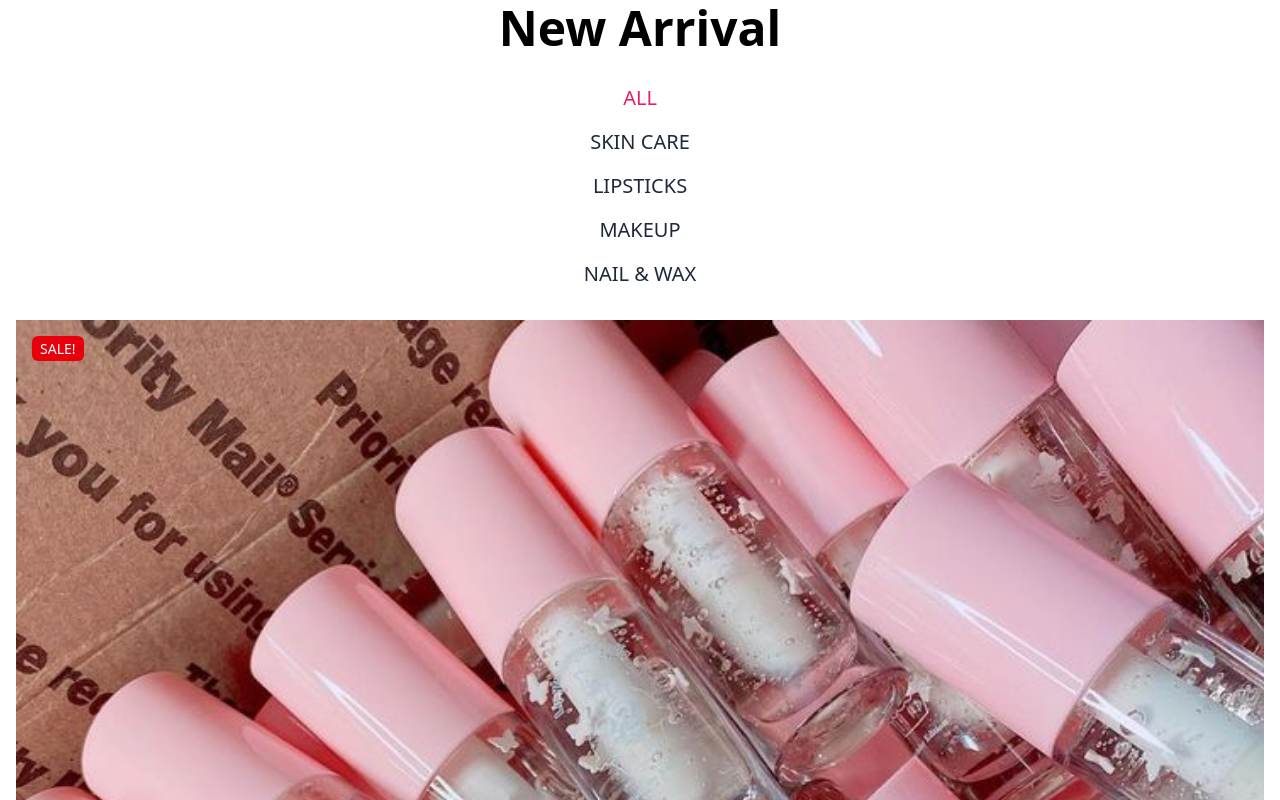
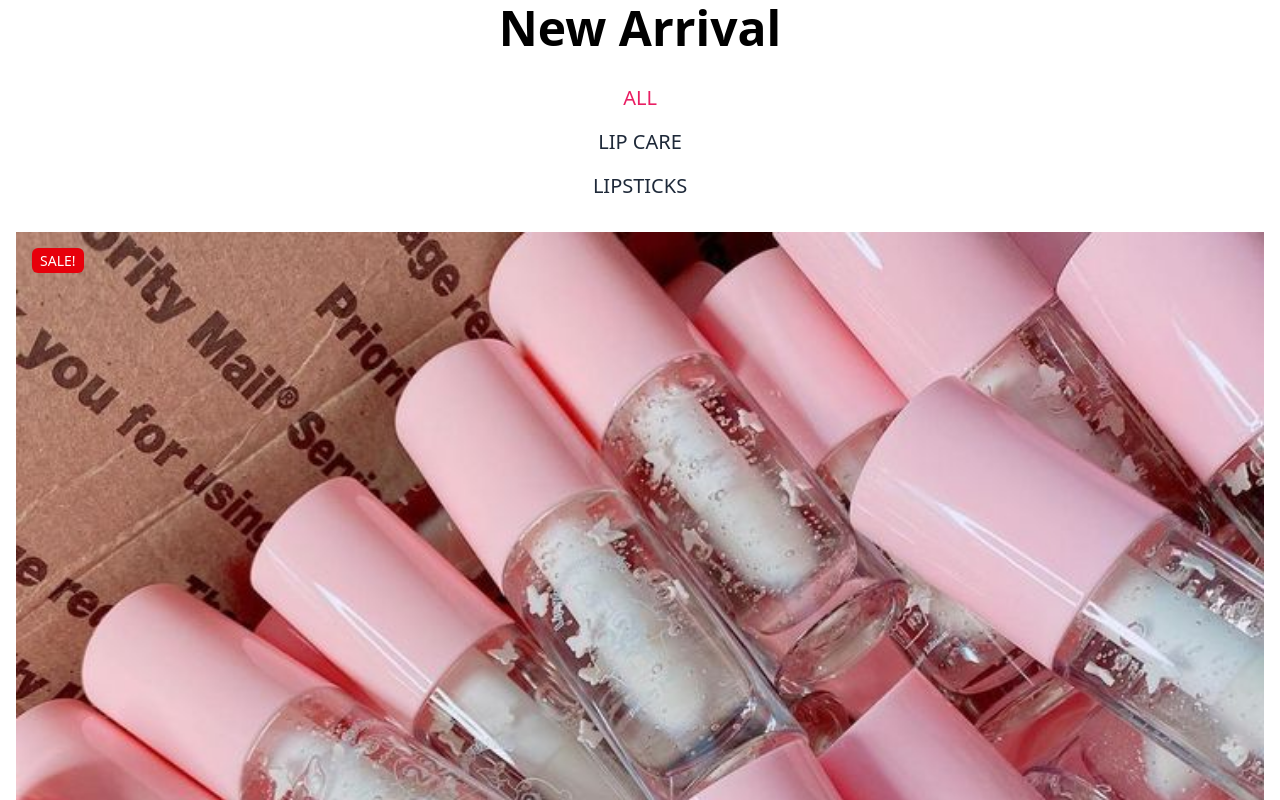
Before and after one commit to SamuelPaschalson/pout-polish, a Next.js app: page / in a window 1280 px wide. Shown: the part 1380-2180 px from the top of the page. Built offline with nearby package versions, Linux system fonts and the light colour scheme; a web font is replaced by a local one.

Commit message:
Pout Updated

```diff
--- a/src/components/BlogSection.tsx
+++ b/src/components/BlogSection.tsx
@@ -5,19 +5,19 @@ const BlogSection = () => {
   const data = [
     {
       img: "/blog.webp",
-      title: "Lorem ipsum dolor sit amet.",
+      title: "Lip Care 101",
       date: "Sept 31, 2025",
       comment: 8,
     },
     {
       img: "/blog1.jpeg",
-      title: "Lorem ipsum dolor sit amet.",
+      title: "What are you putting on",
       date: "Sept 26, 2025",
       comment: 8,
     },
     {
       img: "/blog2.jpg",
-      title: "Lorem ipsum dolor sit amet.",
+      title: "Homemade Lip Care",
       date: "Sept 30, 2025",
       comment: 8,
     },
--- a/src/components/Category.tsx
+++ b/src/components/Category.tsx
@@ -24,7 +24,7 @@ const data = [
 const Category = () => {
   return (
     <div className="bg-no-repeat py-16 mt-32 bg-[url(/cat.jpg)]">
-      <div className="text-center text-white mx-auto px-[15px]">
+      <div className="text-center text-[#E91E63] mx-auto px-[15px]">
         <h3 className={`${whisper.className} text-[40px]`}>
           Favourite Category
         </h3>
--- a/src/components/NewArrival.tsx
+++ b/src/components/NewArrival.tsx
@@ -35,7 +35,7 @@ const NewArrival = () => {
     setData(shuffleArray(Data).slice(0, 15));
   }, []);
 
-  const tabsData = ["All", "Skin Care", "Lipsticks", "Makeup", "Nail & Wax"];
+  const tabsData = ["All", "Lip Care", "Lipsticks"];
   const [selectedTab, setSelectedTab] = useState(0);
 
   const handleTab = (index: number) => {
--- a/src/utils/productData.js
+++ b/src/utils/productData.js
@@ -20,7 +20,7 @@ const products = [
     img: "/product3.jpg",
     name: "Lip Brush.",
     price: 1200.0,
-    category: ["lipsticks"],
+    category: ["lip care"],
     sale: true,
   },
   {
@@ -36,7 +36,7 @@ const products = [
     img: "/product5.jpg",
     name: "Lip Oil.",
     price: 3000.0,
-    category: ["lipsticks"],
+    category: ["lip care"],
     sale: true,
   },
   {
@@ -52,7 +52,7 @@ const products = [
     img: "/product7.jpg",
     name: "Full Lip Kit + Mask",
     price: 5500.0,
-    category: ["lipsticks"],
+    category: ["lip care"],
     sale: true,
   },
   {
```
Also changed, not shown: src/components/Cart.tsx (+0 -7 lines), public/product5.jpg.
